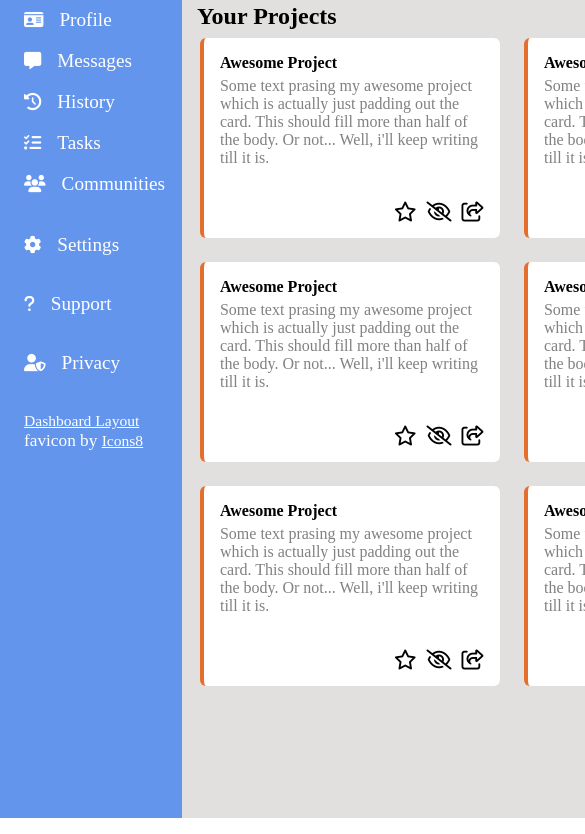
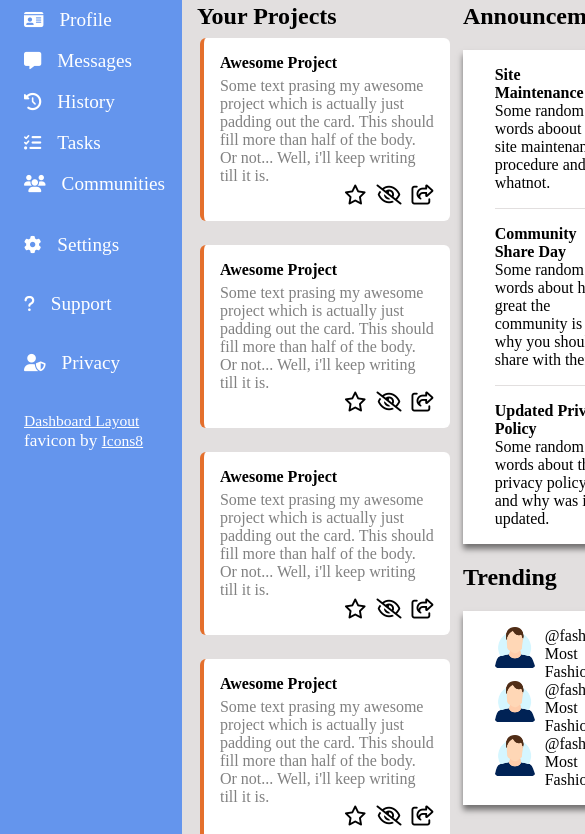
Before and after one commit to adilafsar99/grid-admin-dashboard, a plain HTML site: page index.html in a window 390 px wide. Shown: the part 151-985 px from the top of the page, 585 px wide, since content can reach past the window. Drawn offline with Linux system fonts and the light colour scheme.

Commit message:
Make the project cards responsive.

```diff
--- a/style.css
+++ b/style.css
@@ -179,7 +179,7 @@ button {
 
 .project-cards {
     display: grid;
-    grid-template-columns: repeat(2, 300px);
+    grid-template-columns: repeat(auto-fit, minmax(250px, 1fr));
     gap: 1.5em;
     padding: 0.5em;
     justify-content: center;
@@ -189,8 +189,6 @@ button {
     display: grid;
     grid-auto-rows: max-content;
     align-content: space-between;
-    height: 200px;
-    width: 300px;
     text-align: left;
     padding: 1rem;
     border-left: 4px solid rgb(228, 111, 44);
```
